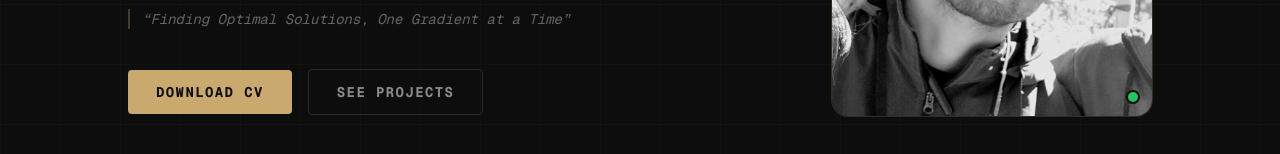
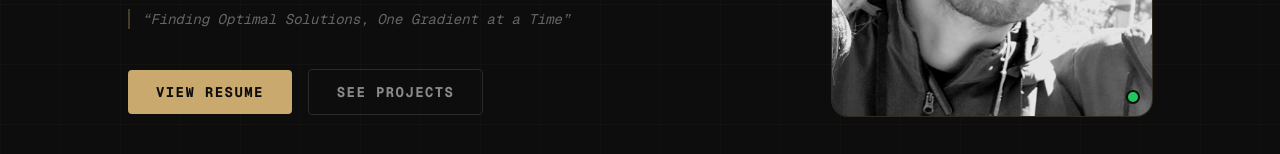
Before and after one commit to keshavsays08/Keshav_Gairola_Portfolio, a React (Vite) app: page / in a window 1280 px wide. Shown: the part 476-630 px from the top of the page. Built offline with nearby package versions, Linux system fonts and the light colour scheme.

Commit message:
resume link functionality

```diff
--- a/src/pages/Home.jsx
+++ b/src/pages/Home.jsx
@@ -63,11 +63,12 @@ export default function Home() {
           {/* CTA */}
           <div className="flex items-center gap-4 mb-10 flex-wrap">
             <a
-              href={personal.cvPath}
-              download
+            href="/Keshav_Gairola_Resume.pdf"
+              target="_blank"
+              rel="noreferrer"
               className="px-7 py-3 bg-[#c9a96e] text-[#0d0d0d] font-mono text-sm font-bold tracking-widest uppercase rounded hover:bg-[#e8c87f] transition-colors duration-200"
             >
-              Download CV
+              View Resume
             </a>
             <button
               onClick={() => navigate("/projects")}
```
Also changed, not shown: 1 other file (tests, documents, lock files or other folders).
